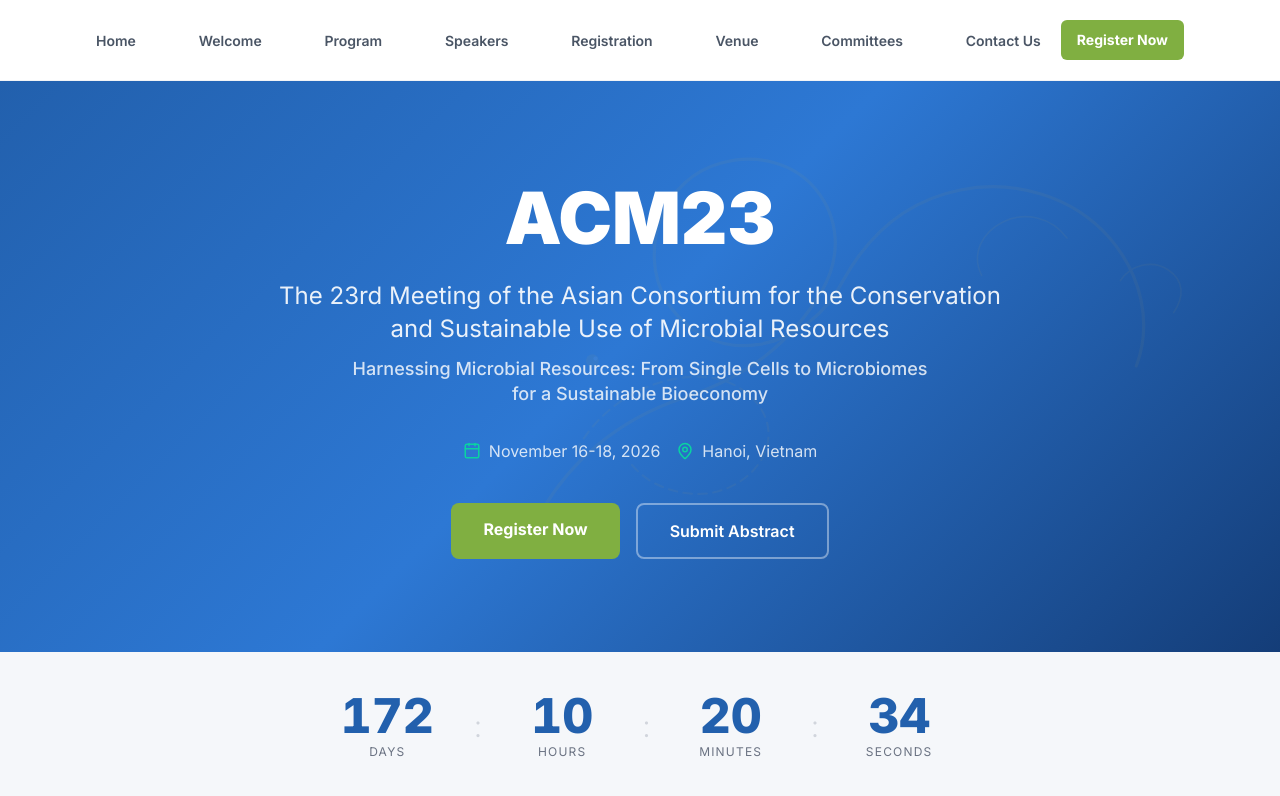
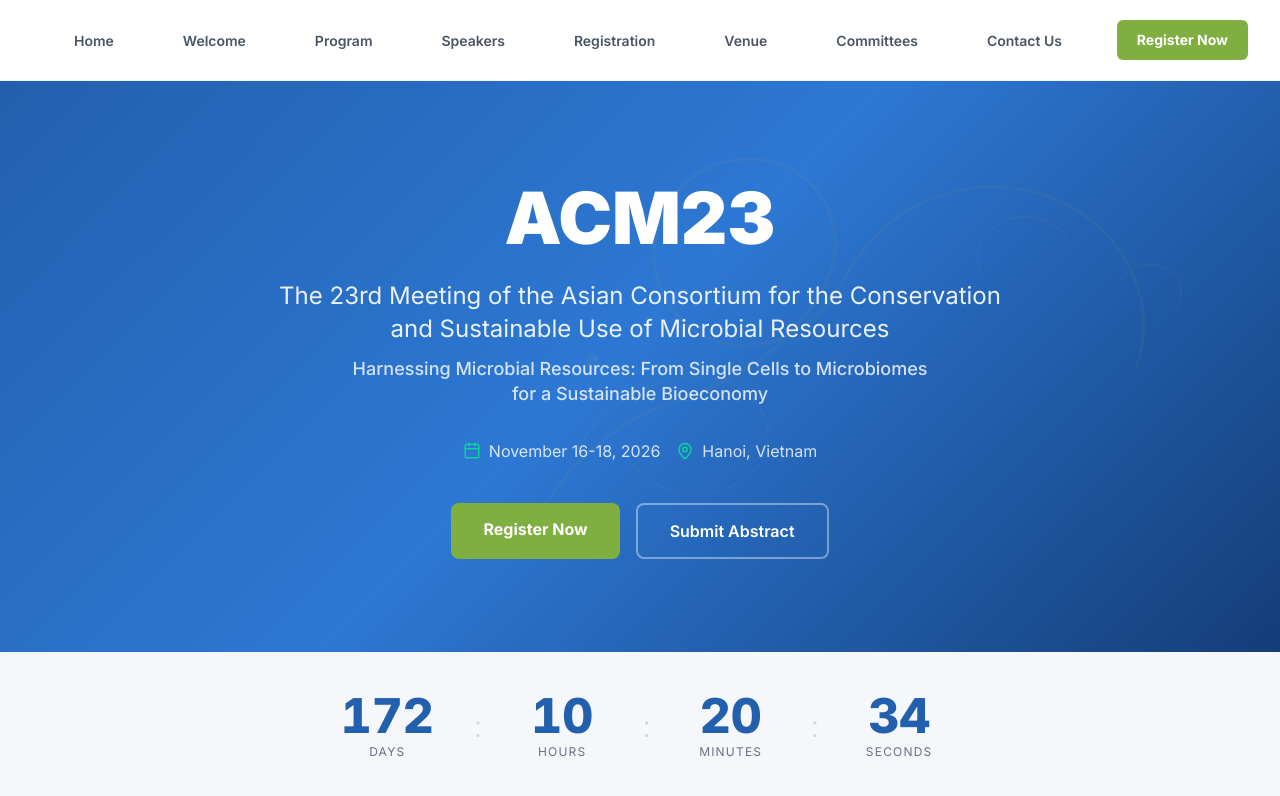
Before and after one commit to monkira99/acm2026, a Next.js app: page / in a window 1280 px wide. Shown: the top 796 px of the page. Built offline with nearby package versions, Linux system fonts and the light colour scheme.

Commit message:
feat(layout): refactor navbar styles and improve responsiveness

```diff
--- a/src/components/layout/navbar.tsx
+++ b/src/components/layout/navbar.tsx
@@ -1,4 +1,5 @@
 import Link from "next/link";
+import type { CSSProperties } from "react";
 import { MobileMenu } from "./mobile-menu";
 
 const navLinks = [
@@ -12,12 +13,20 @@ const navLinks = [
   { href: "/contact", label: "Contact Us" },
 ];
 
+const desktopNavStyle = {
+  "--desktop-nav-start": "max(2rem, calc((100vw - 72rem) / 2))",
+  "--desktop-cta-reserve": "13rem",
+} as CSSProperties;
+
 export function Navbar() {
   return (
     <header className="fixed top-0 left-0 right-0 z-50 border-b border-gray-100 bg-white">
-      <nav className="mx-auto flex h-20 w-full max-w-6xl items-center px-4 sm:px-6 lg:px-8">
-        <div className="hidden w-full items-center gap-3 lg:flex xl:gap-5">
-          <ul className="-mx-2 flex min-w-0 flex-1 items-center justify-between gap-x-1 xl:-mx-2.5 xl:gap-x-2 min-[1480px]:-mx-3.5">
+      <nav
+        className="flex h-20 w-full items-center px-4 sm:px-6 lg:px-0"
+        style={desktopNavStyle}
+      >
+        <div className="hidden w-full items-center lg:flex">
+          <ul className="ml-[var(--desktop-nav-start)] flex w-[min(72rem,calc(100vw-var(--desktop-nav-start)-var(--desktop-cta-reserve)))] min-w-0 items-center justify-between gap-x-1 xl:gap-x-2">
             {navLinks.map((link) => (
               <li key={link.href}>
                 <Link
@@ -29,12 +38,6 @@ export function Navbar() {
               </li>
             ))}
           </ul>
-          <Link
-            href="/registration"
-            className="hidden shrink-0 whitespace-nowrap rounded-md bg-[#80AF41] px-4 py-2.5 text-sm font-bold text-white transition-colors hover:bg-[#739D3B] max-[1479px]:inline-flex"
-          >
-            Register Now
-          </Link>
         </div>
 
         <div className="ml-auto flex items-center justify-end lg:hidden">
@@ -43,7 +46,7 @@ export function Navbar() {
       </nav>
       <Link
         href="/registration"
-        className="absolute right-8 top-1/2 hidden -translate-y-1/2 whitespace-nowrap rounded-md bg-[#80AF41] px-5 py-2.5 text-sm font-bold text-white transition-colors hover:bg-[#739D3B] min-[1480px]:inline-flex"
+        className="absolute right-4 top-1/2 hidden -translate-y-1/2 whitespace-nowrap rounded-md bg-[#80AF41] px-5 py-2.5 text-sm font-bold text-white transition-colors hover:bg-[#739D3B] sm:right-6 lg:right-8 lg:inline-flex"
       >
         Register Now
       </Link>
```
